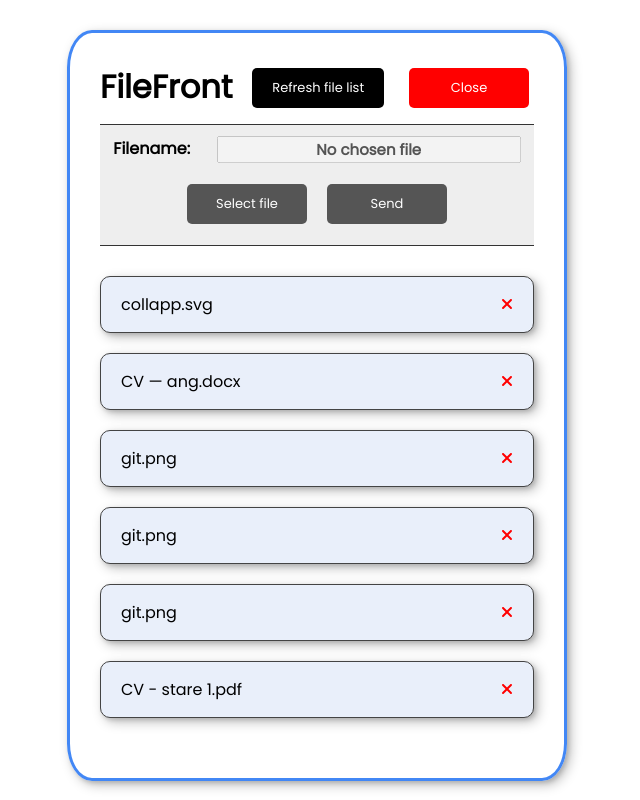
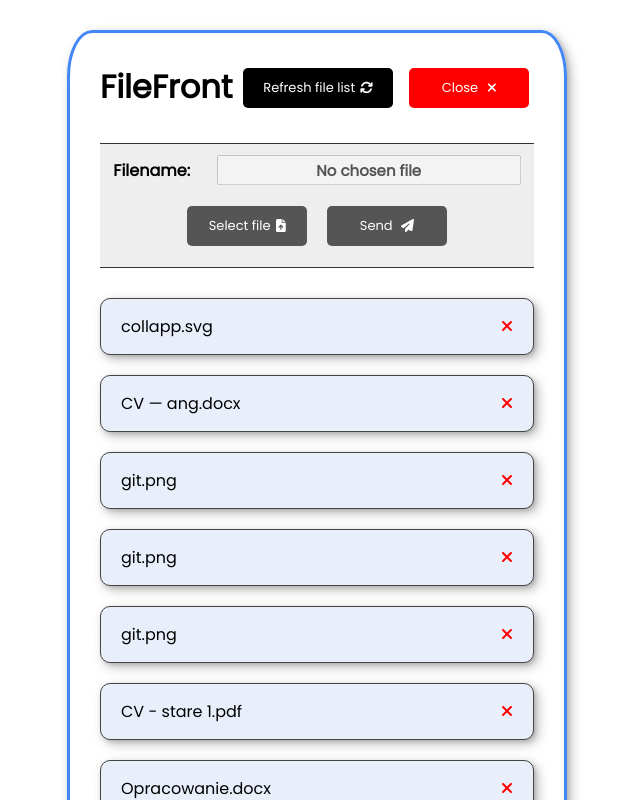
Before and after one commit to PepeKwapien/FileUploader, an Angular app in the folder FileFront/: page / in a window 1280 px wide. Both pictures are taken after a click on the button "Upload file". Shown: the top 800 px of the page, without its empty margins (323-963 px from the left). Built offline with nearby package versions, Linux system fonts and the light colour scheme; data requests are answered from the project's data file.

Commit message:
Added icons for buttons

```diff
--- a/FileFront/db.json
+++ b/FileFront/db.json
@@ -23,6 +23,14 @@
     {
       "filename": "CV - stare 1.pdf",
       "id": 10
+    },
+    {
+      "filename": "Opracowanie.docx",
+      "id": 11
+    },
+    {
+      "filename": "Opracowanie.docx",
+      "id": 12
     }
   ]
 }
--- a/FileFront/src/app/components/header/header.component.html
+++ b/FileFront/src/app/components/header/header.component.html
@@ -1,13 +1,22 @@
 <header>
   <div class="title-pane">
     <h1>{{ title }}</h1>
-    <button (click)="onRefresh()">Refresh file list</button>
+    <button (click)="onRefresh()">
+      Refresh file list<fa-icon
+        [icon]="faArrowsRotate"
+        class="button-icon"
+      ></fa-icon>
+    </button>
 
     <button
       (click)="onUploadFormToggle()"
       [ngClass]="{ 'btn-close': showUploadForm, 'btn-upload': !showUploadForm }"
     >
       {{ showUploadForm ? "Close" : "Upload file" }}
+      <fa-icon
+        [icon]="showUploadForm ? faXmark : faPlus"
+        class="button-icon"
+      ></fa-icon>
     </button>
   </div>
   <app-upload-form *ngIf="showUploadForm"></app-upload-form>
--- a/FileFront/src/app/components/header/header.component.ts
+++ b/FileFront/src/app/components/header/header.component.ts
@@ -2,6 +2,9 @@ import { Component, OnInit } from '@angular/core';
 import { Subscription } from 'rxjs';
 import { UploadFormUiService } from 'src/app/services/upload-form-ui.service';
 import { HttpRequestService } from 'src/app/services/http-request.service';
+import { faArrowsRotate } from '@fortawesome/free-solid-svg-icons';
+import { faPlus } from '@fortawesome/free-solid-svg-icons';
+import { faXmark } from '@fortawesome/free-solid-svg-icons';
 
 @Component({
   selector: 'app-header',
@@ -12,6 +15,10 @@ export class HeaderComponent implements OnInit {
   title: string;
   showUploadForm: boolean;
   uploadFormSubscription: Subscription = new Subscription();
+
+  faArrowsRotate = faArrowsRotate;
+  faPlus = faPlus;
+  faXmark = faXmark;
 
   constructor(
     private uploadFormUiService: UploadFormUiService,
--- a/FileFront/src/app/components/upload-form/upload-form.component.css
+++ b/FileFront/src/app/components/upload-form/upload-form.component.css
@@ -6,6 +6,7 @@
 
 .form {
   background-color: #eee;
+  margin-top: 30px;
 }
 
 input[type="text"] {
@@ -13,6 +14,7 @@ input[type="text"] {
   font-weight: bold;
   text-align: center;
   font-size: 15px;
+  height: 2em;
   font-family: inherit;
   width: 70%;
 }
@@ -24,7 +26,7 @@ input[type="text"] {
 .filename {
   display: flex;
   justify-content: space-around;
-  align-content: center;
+  align-items: center;
 }
 
 .upload-form-buttons {
--- a/FileFront/src/app/components/upload-form/upload-form.component.html
+++ b/FileFront/src/app/components/upload-form/upload-form.component.html
@@ -6,14 +6,22 @@
       <input type="text" value="{{ filename }}" disabled="true" />
     </div>
     <div class="upload-form-buttons">
-      <label for="input-file" class="form-button">Select file</label>
+      <label for="input-file" class="form-button"
+        >Select file<fa-icon
+          [icon]="faFileArrowUp"
+          class="button-icon"
+        ></fa-icon
+      ></label>
       <input
         type="file"
         id="input-file"
         style="display: none"
         (change)="onChange($event.target)"
       />
-      <input type="submit" value="Send" class="form-button" />
+      <button type="submit" class="form-button">
+        Send
+        <fa-icon [icon]="faPaperPlane" class="button-icon"></fa-icon>
+      </button>
     </div>
   </form>
   <div class="break"></div>
--- a/FileFront/src/app/components/upload-form/upload-form.component.ts
+++ b/FileFront/src/app/components/upload-form/upload-form.component.ts
@@ -1,6 +1,8 @@
 import { Component, OnInit } from '@angular/core';
 import { HttpRequestService } from 'src/app/services/http-request.service';
 import { UploadedFile } from 'src/interfaces/uploadedFile';
+import { faFileArrowUp } from '@fortawesome/free-solid-svg-icons';
+import { faPaperPlane } from '@fortawesome/free-solid-svg-icons';
 
 @Component({
   selector: 'app-upload-form',
@@ -11,6 +13,9 @@ export class UploadFormComponent implements OnInit {
   private uploadedFile: File | null = null;
   filename: string;
   private defaultFilename = 'No chosen file';
+
+  faFileArrowUp = faFileArrowUp;
+  faPaperPlane = faPaperPlane;
 
   constructor(private httpRequestService: HttpRequestService) {
     this.filename = this.defaultFilename;
--- a/FileFront/src/styles.css
+++ b/FileFront/src/styles.css
@@ -40,3 +40,7 @@ button {
 button:active {
   transform: scale(0.98);
 }
+
+.button-icon {
+  margin-left: 5px;
+}
```
